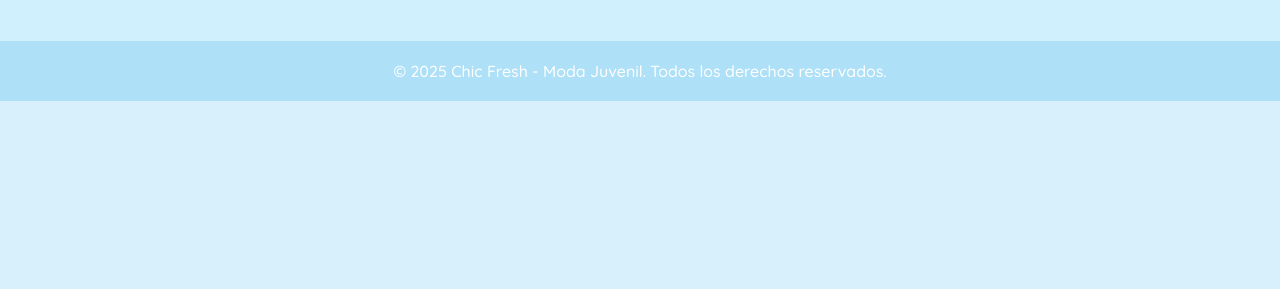
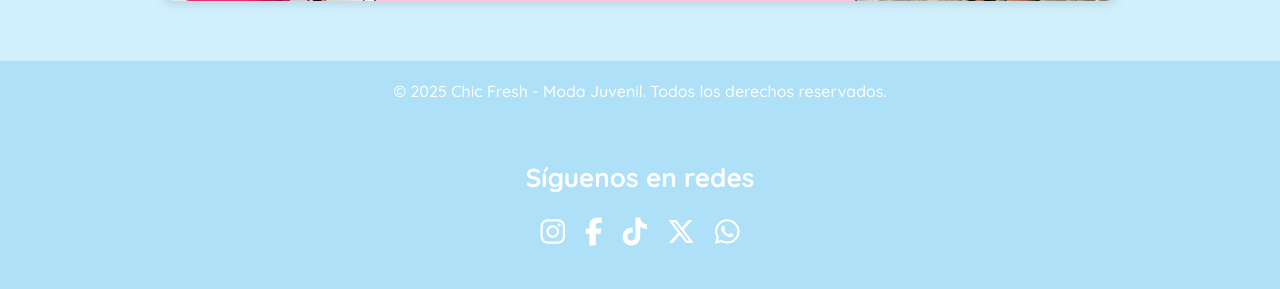
Before and after one commit to Gustavo427-droi/Chic_Fresh, a PHP site: page /chic_fresh.php in a window 1280 px wide. Shown: the part 1085-1374 px from the top of the page. Before the commit the page ends 1186 px from the top, so only its background shows below. Run offline with PHP 8.4, Linux system fonts and the light colour scheme; the visitor is signed in with stand-in values (Sample User, id 1); some libraries are stand-ins or nearby versions.

Commit message:
Add files via upload

```diff
--- a/chic_fresh.php
+++ b/chic_fresh.php
@@ -20,7 +20,7 @@ if(!isset($_SESSION['usuario'])){
   <link href="https://fonts.googleapis.com/css2?family=Quicksand:wght@500;700&display=swap" rel="stylesheet">
   <script src="https://kit.fontawesome.com/a2e0a1b6b2.js" crossorigin="anonymous"></script>
   <link rel="stylesheet" href="https://cdn.jsdelivr.net/npm/swiper@11/swiper-bundle.min.css" />
-
+  <link rel="stylesheet" href="https://cdnjs.cloudflare.com/ajax/libs/font-awesome/6.5.0/css/all.min.css">
   <style>
     :root {
       --baby-blue: #d0f0fd;
@@ -196,67 +178,72 @@ if(!isset($_SESSION['usuario'])){
       transition: transform 0.3s ease;
       text-align: center;
     }
-
     .producto:hover {
       transform: translateY(-10px);
       box-shadow: 0 0 20px 4px #87dcff;
       cursor: pointer;
     }
-
     .producto img {
       width: 100%;
       border-radius: 12px;
     }
-
     .producto h3 {
       margin-top: 12px;
       font-size: 18px;
     }
-
-    .producto p {
-      font-size: 16px;
-      color: #444;
-    }
-
-    .oferta {
-      color: #e6005c;
-      font-weight: bold;
-    }
-
     .producto-enlace {
       text-decoration: none;
       color: inherit;
     }
-
     .ofertas-del-mes {
       max-width: 1000px;
       margin: 40px auto;
       padding: 20px;
       text-align: center;
     }
-
     .swiper {
       width: 100%;
       border-radius: 15px;
       overflow: hidden;
       box-shadow: 0 4px 10px rgba(0, 0, 0, 0.1);
     }
-
     .swiper-slide img {
       width: 100%;
       height: auto;
       display: block;
     }
-
-    .swiper-button-next,
-    .swiper-button-prev {
+    .swiper-button-next, .swiper-button-prev {
       color: #000;
     }
-
     .swiper-pagination-bullet-active {
       background: #000;
     }
-
+    .redes-sociales {
+      text-align: center;
+      padding: 40px 20px;
+      background-color: var(--blue-accent);
+      color: #fff;
+      animation: fadeIn 1s ease-in-out;
+    }
+    .redes-sociales h2 {
+      font-size: 26px;
+      margin-bottom: 20px;
+    }
+    .iconos-redes {
+      display: flex;
+      justify-content: center;
+      gap: 20px;
+      flex-wrap: wrap;
+    }
+    .iconos-redes a {
+      font-size: 28px;
+      color: #fff;
+      transition: transform 0.3s ease, color 0.3s ease;
+    }
+    .iconos-redes a:hover {
+      transform: scale(1.2);
+      color: #87dcff;
+    }
     .footer {
       background-color: var(--blue-accent);
       color: #fff;
@@ -368,10 +353,39 @@ if(!isset($_SESSION['usuario'])){
   &copy; 2025 Chic Fresh - Moda Juvenil. Todos los derechos reservados.
 </footer>
 
-  <!-- Cursor Glow -->
+<!-- Glow Cursor -->
 <div id="glow-cursor"></div>
 
-  <!-- Scripts -->
+<!-- WhatsApp Float -->
+<a href="https://wa.me/907939697" class="whatsapp-float" target="_blank" title="¡Chatea con nosotros!">
+  <img src="https://img.icons8.com/color/48/000000/whatsapp--v1.png" alt="WhatsApp">
+</a>
+
+<!-- Chat Bot -->
+<div id="chat-bot" style="position: fixed; bottom: 20px; right: 20px; z-index: 9999;">
+  <button onclick="toggleChat()" style="background: #aee0f8; border: none; border-radius: 50%; width: 60px; height: 60px; box-shadow: 0 4px 10px rgba(0,0,0,0.2); cursor: pointer;">
+    <img src="https://cdn-icons-png.flaticon.com/512/4712/4712109.png" alt="Chat Bot" style="width: 60%; height: 60%;">
+  </button>
+  <div id="chat-box" style="display: none; position: absolute; bottom: 70px; right: 0; width: 300px; background: white; border-radius: 16px; box-shadow: 0 4px 16px rgba(0,0,0,0.2); overflow: hidden;">
+    <div style="background: #51b4e6; padding: 10px; color: white; font-weight: bold;">Asistente Chic Fresh</div>
+    <div style="padding: 10px; font-size: 14px; color: #333;">Hola 👋 ¿En qué puedo ayudarte hoy?</div>
+  </div>
+</div>
+
+
+<section class="redes-sociales">
+  <h2>Síguenos en redes</h2>
+  <div class="iconos-redes">
+    <a href="https://www.instagram.com/chic_fresth/profilecard/?igsh=cXJqOHNneThydzZw" target="_blank"><i class="fab fa-instagram"></i></a>
+    <a href="https://www.facebook.com/profile.php?id=61576598849723" target="_blank"><i class="fab fa-facebook-f"></i></a>
+    <a href="https://www.tiktok.com/@tucuenta" target="_blank"><i class="fab fa-tiktok"></i></a>
+    <a href="https://twitter.com/tucuenta" target="_blank"><i class="fab fa-x-twitter"></i></a>
+    <a href="https://wa.me/907939697" target="_blank"><i class="fab fa-whatsapp"></i></a>
+  </div>
+</section>
+
+
+
 <script src="https://cdn.jsdelivr.net/npm/swiper@11/swiper-bundle.min.js"></script>
 <script>
   const swiper = new Swiper(".mySwiper", {
@@ -390,89 +404,17 @@ if(!isset($_SESSION['usuario'])){
     },
   });
 
-    // Cursor Glow Effect
+  document.addEventListener('mousemove', (e) => {
     const cursor = document.getElementById('glow-cursor');
-    document.addEventListener('mousemove', (e) => {
     cursor.style.top = e.clientY + 'px';
     cursor.style.left = e.clientX + 'px';
   });
-  </script>
 
-  <!-- Chat Bot -->
-  <div id="chat-bot" style="position: fixed; bottom: 20px; right: 20px; z-index: 9999;">
-    <button onclick="toggleChat()" style="background: #aee0f8; border: none; border-radius: 50%; width: 60px; height: 60px; box-shadow: 0 4px 10px rgba(0,0,0,0.2); cursor: pointer;">
-      <img src="https://cdn-icons-png.flaticon.com/512/4712/4712109.png" alt="Chat Bot" style="width: 60%; height: 60%;">
-    </button>
-    <div id="chat-box" style="display: none; position: absolute; bottom: 70px; right: 0; width: 300px; background: white; border-radius: 16px; box-shadow: 0 4px 16px rgba(0,0,0,0.2); overflow: hidden;">
-      <div style="background: #51b4e6; padding: 10px; color: white; font-weight: bold;">Asistente Chic Fresh</div>
-      <div style="padding: 10px; font-size: 14px; color: #333;">Hola 👋 ¿En qué puedo ayudarte hoy?</div>
-    </div>
-  </div>
-  <script>
   function toggleChat() {
     const box = document.getElementById('chat-box');
     box.style.display = box.style.display === 'none' ? 'block' : 'none';
   }
 </script>
 
-
-<!-- Cursor Brillante Personalizado -->
-<div class="custom-cursor"></div>
-
-<style>
-  .custom-cursor {
-    position: fixed;
-    top: 0;
-    left: 0;
-    width: 20px;
-    height: 20px;
-    background: radial-gradient(circle, rgba(137,220,255,0.9) 0%, rgba(137,220,255,0.3) 70%, transparent 100%);
-    border-radius: 50%;
-    pointer-events: none;
-    z-index: 10000;
-    transform: translate(-50%, -50%);
-    transition: background 0.2s ease, transform 0.1s ease;
-    mix-blend-mode: screen;
-  }
-
-  body:hover .custom-cursor {
-    opacity: 1;
-  }
-
-  </style>
-
-
-
-
-
-
-
-
-  <!-- WhatsApp Float -->
-  <a href="https://wa.me/907939697" class="whatsapp-float" target="_blank" title="¡Chatea con nosotros!">
-    <img src="https://img.icons8.com/color/48/000000/whatsapp--v1.png" alt="WhatsApp">
-  </a>
-  <style>
-    .whatsapp-float {
-      position: fixed;
-      bottom: 20px;
-      right: 80px;
-      z-index: 999;
-      background-color: #ffffff;
-      border-radius: 50%;
-      padding: 12px;
-      box-shadow: 0 4px 12px rgba(0, 0, 0, 0.2);
-      transition: transform 0.2s ease, box-shadow 0.2s ease;
-    }
-    .whatsapp-float:hover {
-      transform: scale(1.1);
-      box-shadow: 0 6px 16px rgba(0, 0, 0, 0.3);
-    }
-    .whatsapp-float img {
-      width: 40px;
-      height: 40px;
-      display: block;
-    }
-  </style>
 </body>
 </html>
```
Also changed, not shown: other parts of chic_fresh.php (+35 -55 lines). Lines whose indentation alone changed are shown as unchanged.
